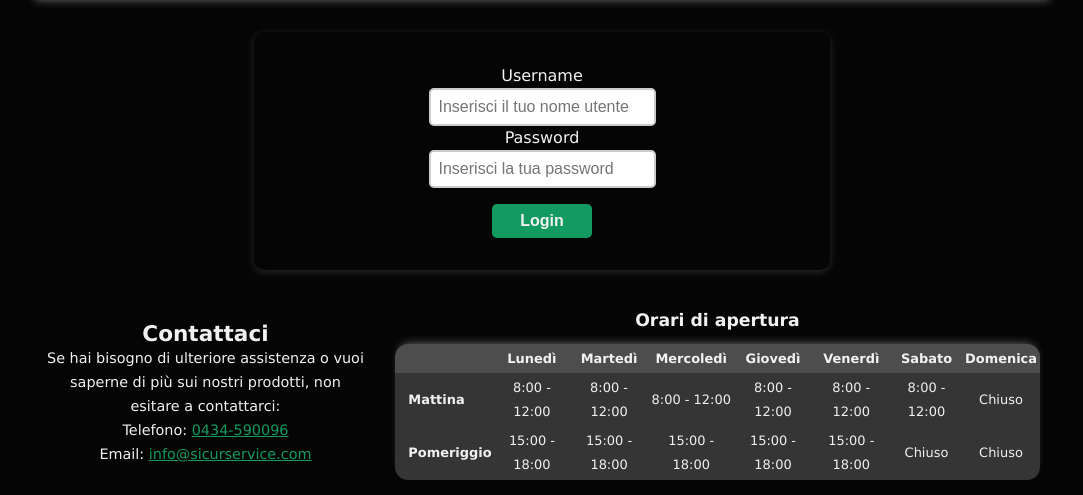
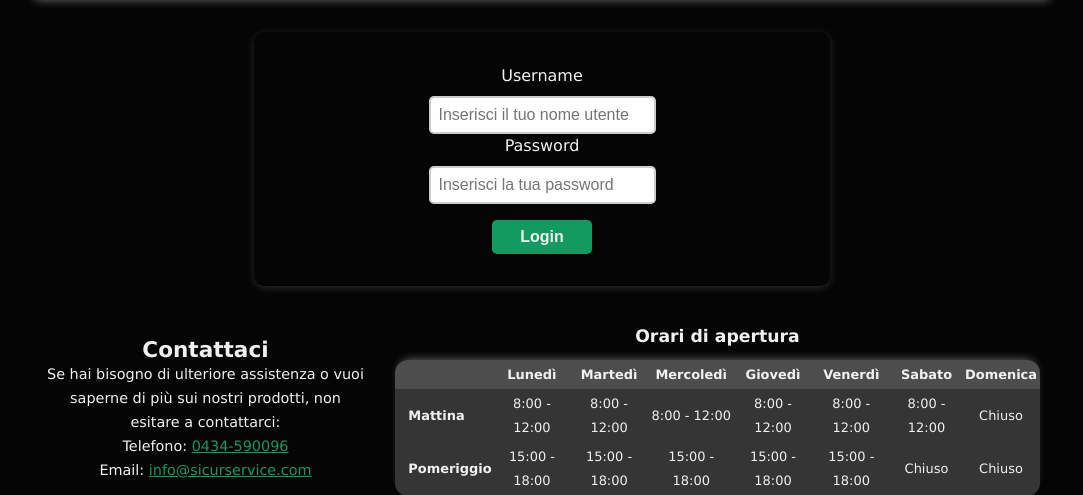
Before and after one commit to gdr00/progetto-tec, a PHP site: page /html/nocrawling/login.php in a window 1280 px wide. Shown: the part 104-599 px from the top of the page, without its empty margins (98-1181 px from the left). Run offline with PHP 8.4, Linux system fonts and the light colour scheme.

Commit message:
Fix card

```diff
--- a/css/style.css
+++ b/css/style.css
@@ -760,6 +760,11 @@ input[type="submit"]:hover {
   text-align: center;
 }
 
+#loginContainer label {
+  display: block;
+  margin-bottom: 0.5em;
+}
+
 #loginContainer p{
   float: left;
 }
```
